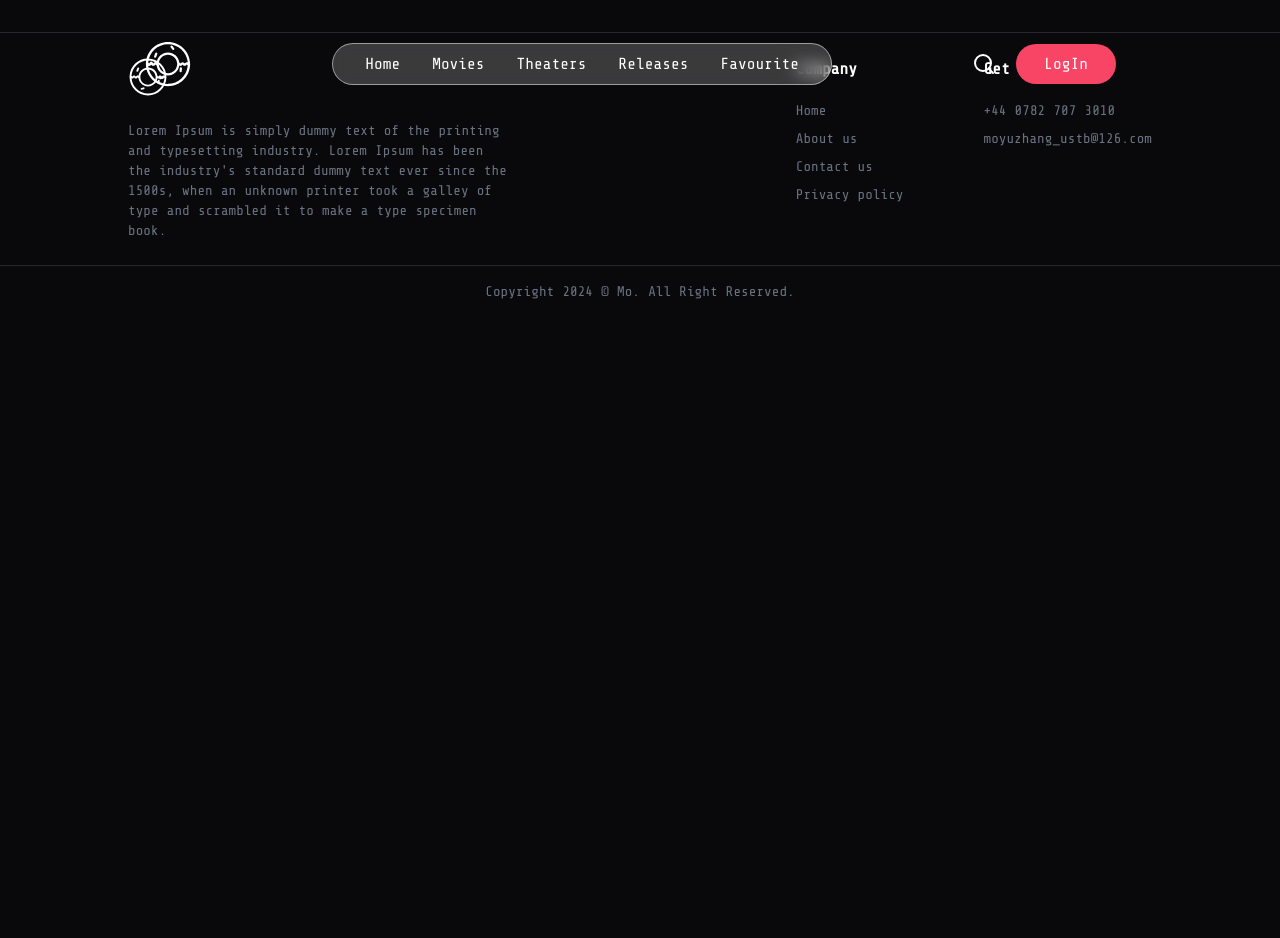
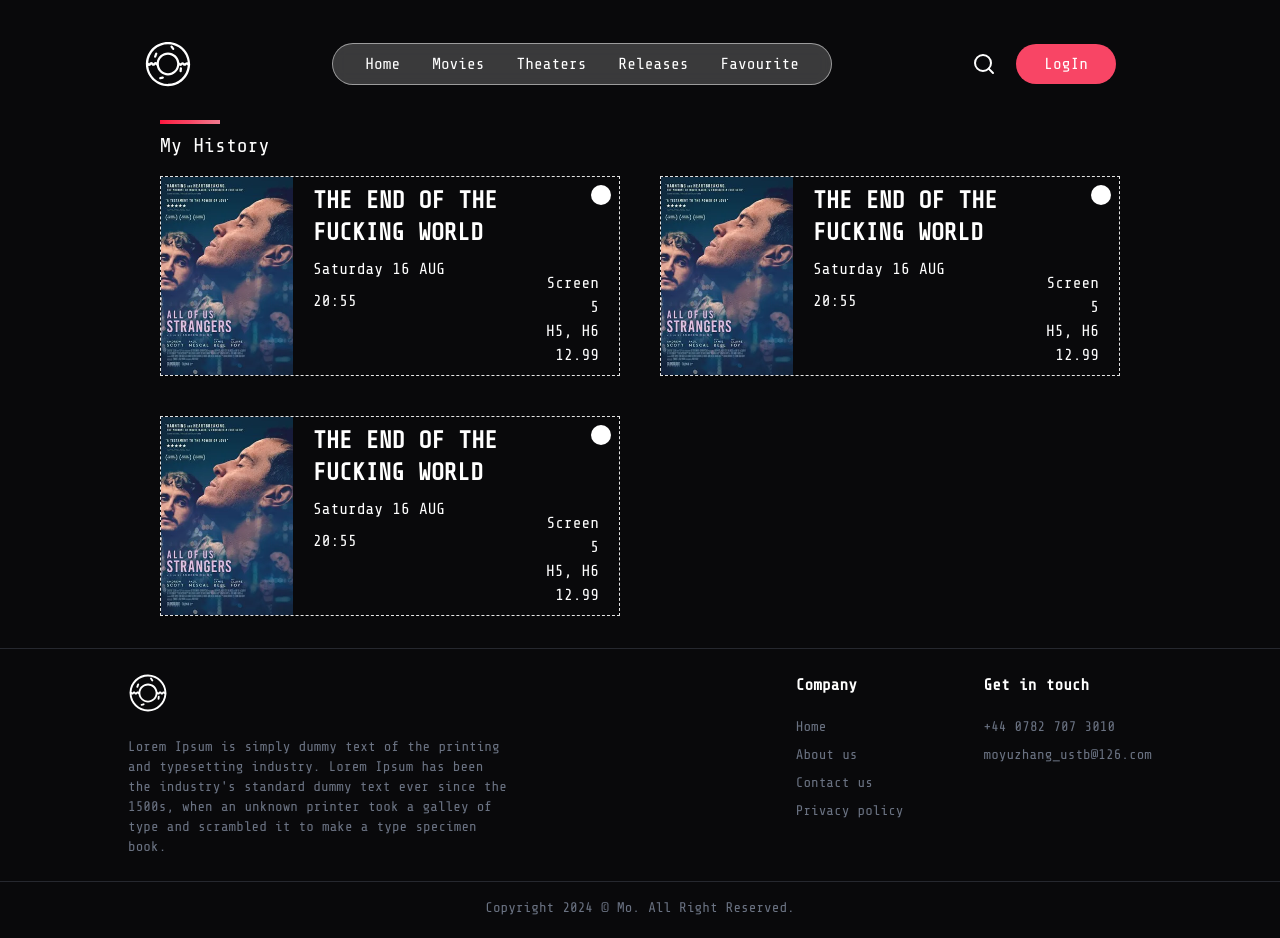
Before and after one commit to acse-mz223/React_5_movieTicket, a React (Vite) app in the folder frontend/: page /history in a window 1280 px wide. Before the commit the page ends 800 px from the top, so only its background shows below. Built offline with nearby package versions, Linux system fonts and the light colour scheme; no server answers; a web font is replaced by a local one.

Commit message:
history page done

```diff
--- a/frontend/src/App.jsx
+++ b/frontend/src/App.jsx
@@ -6,8 +6,8 @@ import MovieDetail from "./pages/MovieDetail"
 import SeatSelection from "./pages/SeatSelection"
 import Favourite from "./pages/Favourite"
 import { Toaster } from "react-hot-toast"
-import Mytickets from "./pages/Mytickets"
 import MoviesPage from "./pages/MoviesPage"
+import MyHistory from "./pages/MyHistory"
 
 function App() {
   // admin
@@ -20,7 +20,7 @@ function App() {
         <Route path="/movies" element={<MoviesPage />} />
         <Route path="/movie/:id" element={<MovieDetail />} />
         <Route path="/seat/:id/:date" element={<SeatSelection />} />
-        <Route path="/mytickets" element={<Mytickets/>} />
+        <Route path="/history" element={<MyHistory/>} />
         <Route path="/favourite" element={<Favourite/>} />
       </Routes>
       {isAdmin? null : <Footer/>}
--- /dev/null
+++ b/frontend/src/pages/MyHistory.jsx
@@ -0,0 +1,42 @@
+import Titilebar from '@/components/Titilebar'
+import { formatDateShort, getWeekday } from '@/utils/dateConvert'
+import { DotIcon } from 'lucide-react'
+import React from 'react'
+
+function MyHistory() {
+  // todo: data
+  let historys = [
+    {ticket_id:123456, showtime_id:1234, title: "the end of the fucking world", smallpost:"/all_of_us_strangers_poster_small.webp", date:"2025-8-16", screen:5, time:"20:55", seats:["H5","H6"], price: 12.99 },
+    {ticket_id:123456, showtime_id:1234, title: "the end of the fucking world", smallpost:"/all_of_us_strangers_poster_small.webp", date:"2025-8-16", screen:5, time:"20:55", seats:["H5","H6"], price: 12.99 },
+    {ticket_id:123456, showtime_id:1234, title: "the end of the fucking world", smallpost:"/all_of_us_strangers_poster_small.webp", date:"2025-8-16", screen:5, time:"20:55", seats:["H5","H6"], price: 12.99 }
+    ]
+  return (
+    <div className='w-full pt-30 px-5 md:px-10 lg:px-40'>
+        <div className='pb-2'><Titilebar /></div>
+        <div className='font-medium text-xl pb-4'>My History</div>
+        <div className='grid lg:grid-cols-2 grid-cols-1 gap-x-5 lg:gap-x-10 gap-y-10'>
+            {historys.map((history)=>{
+                return (
+                    <div className='relative w-full max-w-[700px] min-w-[400px] h-[200px] flex flex-row border-dashed border-1 gap-5 justify-between'>
+                        <img className='h-full aspect-[1/1.5] object-cover object-center' src={history.smallpost}></img>
+                        <div className='flex flex-col gap-2 pt-2'>
+                            <div className='font-extrabold text-2xl wrap-break-word'>{history.title.toUpperCase()}</div>
+                            <div>{getWeekday(history.date)} {formatDateShort(history.date)}</div>
+                            <div>{history.time}</div>
+                        </div>
+                        <div className='w-1/4 text-end pr-5 pb-2 flex flex-col justify-end'>
+                            <div>Screen {history.screen}</div>
+                            <div>{history.seats.join(", ")}</div>
+                            <div>{history.price}</div>
+                        </div>
+                        <div className='absolute right-2 top-2 size-5 bg-white rounded-full '></div>
+                    </div>
+                )
+            })}
+        </div>
+    </div>
+
+  )
+}
+
+export default MyHistory
--- a/frontend/src/pages/Mytickets.jsx
+++ /dev/null
@@ -1,9 +0,0 @@
-import React from 'react'
-
-function Mytickets() {
-  return (
-    <div>Mytickets</div>
-  )
-}
-
-export default Mytickets
```
